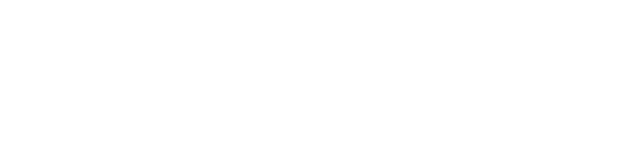
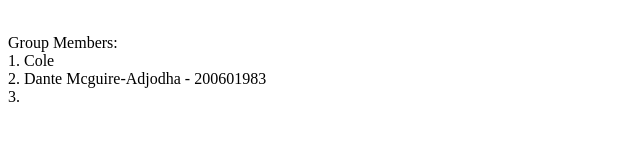
Before and after one commit to WickedJackBOO/COMP1073-Lab-2, a plain HTML site: page index.html in a window 1280 px wide. Shown: the whole page, without its empty margins (0-640 px from the left). Drawn offline with Linux system fonts and the light colour scheme.

Commit message:
Names and number

```diff
--- a/index.html
+++ b/index.html
@@ -9,5 +9,6 @@
 </head>
 <body>
     <p id="Stuff"></p>
+    <p><br>Group Members:<br>1. Cole<br>2. Dante Mcguire-Adjodha - 200601983<br>3. </p>
 </body>
 </html>
```
